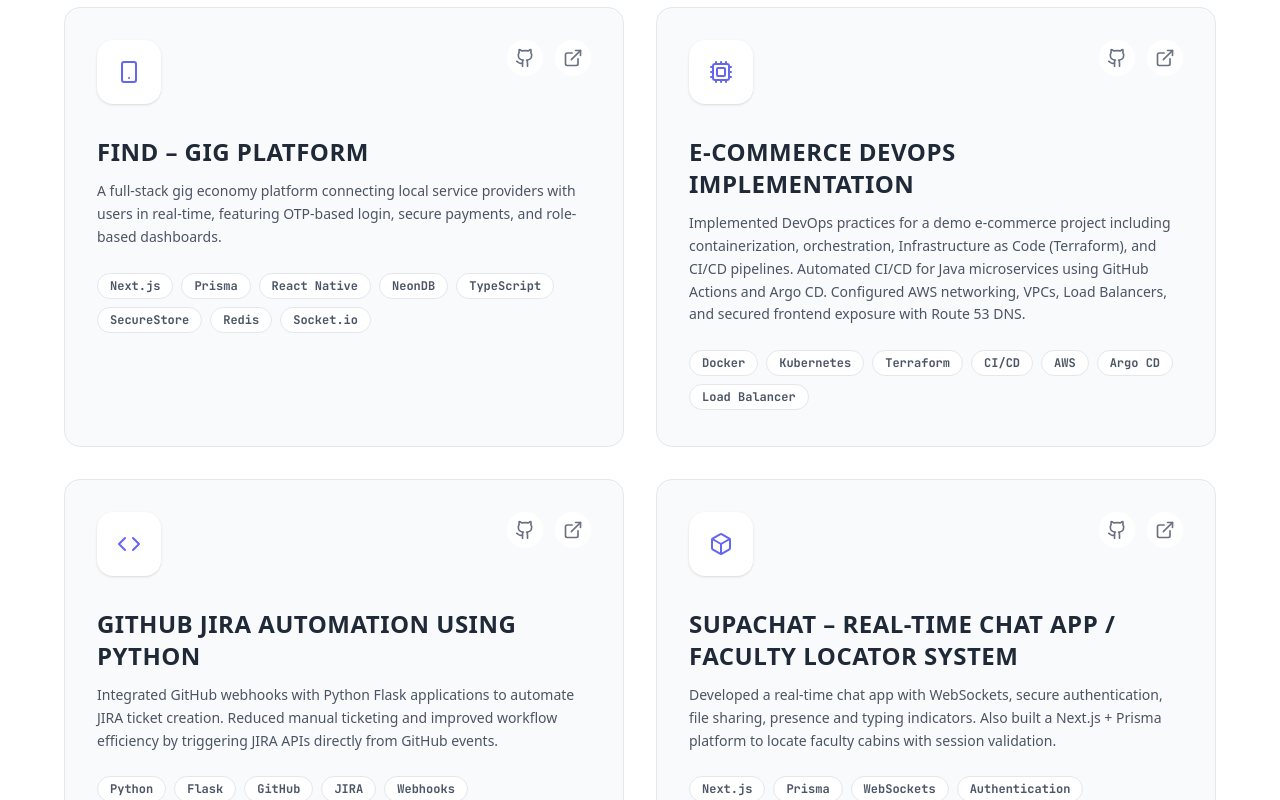
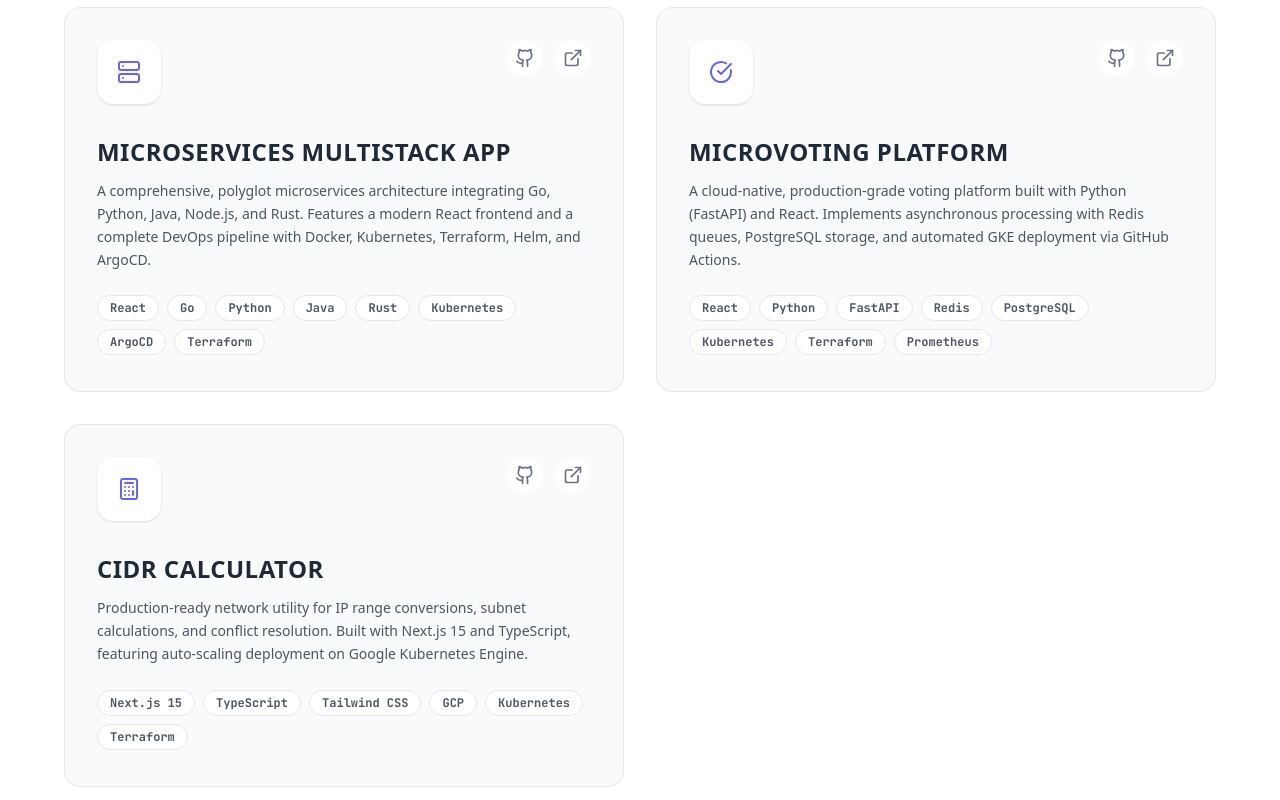
Before and after one commit to shishirshetty77/portfolio-site, a Next.js app: page / in a window 1280 px wide. Shown: the part 2100-2900 px from the top of the page. Built offline with nearby package versions, Linux system fonts and the light colour scheme.

Commit message:
Update projects data

```diff
--- a/src/data/projects.tsx
+++ b/src/data/projects.tsx
@@ -1,7 +1,10 @@
 import {
   Box,
+  Calculator,
+  CheckCircle,
   Code,
   Cpu,
+  Server,
   Smartphone,
 } from 'lucide-react';
 import { ReactNode } from 'react';
@@ -19,64 +22,61 @@
 
 export const projectsData: Project[] = [
   {
-    title: 'Find – Gig Platform',
+    title: 'Microservices Multistack App',
     description:
-      'A full-stack gig economy platform connecting local service providers with users in real-time, featuring OTP-based login, secure payments, and role-based dashboards.',
+      'A comprehensive, polyglot microservices architecture integrating Go, Python, Java, Node.js, and Rust. Features a modern React frontend and a complete DevOps pipeline with Docker, Kubernetes, Terraform, Helm, and ArgoCD.',
     technologies: [
-      'Next.js',
-      'Prisma',
-      'React Native',
-      'NeonDB',
-      'TypeScript',
-      'SecureStore',
-      'Redis',
-      'Socket.io',
+      'React',
+      'Go',
+      'Python',
+      'Java',
+      'Rust',
+      'Kubernetes',
+      'ArgoCD',
+      'Terraform',
     ],
-    github: 'https://github.com/shishirshetty',
-    demo: 'https://findonspot.com',
+    github: 'https://github.com/shishirshetty77/microservices-multistack-app',
+    demo: 'https://github.com/shishirshetty77/microservices-multistack-app', // No live demo listed, pointing to repo
     featured: true,
-    icon: <Smartphone className="w-6 h-6" />,
-    gradient: 'from-emerald-400 to-cyan-400',
-  },
-  {
-    title: 'E-COMMERCE DEVOPS IMPLEMENTATION',
-    description:
-      'Implemented DevOps practices for a demo e-commerce project including containerization, orchestration, Infrastructure as Code (Terraform), and CI/CD pipelines. Automated CI/CD for Java microservices using GitHub Actions and Argo CD. Configured AWS networking, VPCs, Load Balancers, and secured frontend exposure with Route 53 DNS.',
-    technologies: [
-      'Docker',
-      'Kubernetes',
-      'Terraform',
-      'CI/CD',
-      'AWS',
-      'Argo CD',
-      'Load Balancer',
-    ],
-    github: 'https://github.com/shishirshetty/ecommerce-devops',
-    demo: 'https://demo.com/ecommerce',
-    featured: false,
-    icon: <Cpu className="w-6 h-6" />,
+    icon: <Server className="w-6 h-6" />,
     gradient: 'from-blue-400 to-indigo-400',
   },
   {
-    title: 'GITHUB JIRA Automation using Python',
+    title: 'Microvoting Platform',
     description:
-      'Integrated GitHub webhooks with Python Flask applications to automate JIRA ticket creation. Reduced manual ticketing and improved workflow efficiency by triggering JIRA APIs directly from GitHub events.',
-    technologies: ['Python', 'Flask', 'GitHub', 'JIRA', 'Webhooks'],
-    github: 'https://github.com/shishirshetty/github-jira-automation',
-    demo: 'https://demo.com/github-jira',
-    featured: false,
-    icon: <Code className="w-6 h-6" />,
-    gradient: 'from-green-400 to-teal-400',
+      'A cloud-native, production-grade voting platform built with Python (FastAPI) and React. Implements asynchronous processing with Redis queues, PostgreSQL storage, and automated GKE deployment via GitHub Actions.',
+    technologies: [
+      'React',
+      'Python',
+      'FastAPI',
+      'Redis',
+      'PostgreSQL',
+      'Kubernetes',
+      'Terraform',
+      'Prometheus',
+    ],
+    github: 'https://github.com/shishirshetty77/microvoting-platform',
+    demo: 'https://github.com/shishirshetty77/microvoting-platform', // No live demo listed
+    featured: true,
+    icon: <CheckCircle className="w-6 h-6" />,
+    gradient: 'from-emerald-400 to-teal-400',
   },
   {
-    title: 'SUPACHAT – Real-time Chat App / Faculty Locator System',
+    title: 'CIDR Calculator',
     description:
-      'Developed a real-time chat app with WebSockets, secure authentication, file sharing, presence and typing indicators. Also built a Next.js + Prisma platform to locate faculty cabins with session validation.',
-    technologies: ['Next.js', 'Prisma', 'WebSockets', 'Authentication', 'File Sharing'],
-    github: 'https://github.com/shishirshetty77/Supachat',
-    demo: 'https://nittetrail.vercel.app/',
-    featured: false,
-    icon: <Box className="w-6 h-6" />,
+      'Production-ready network utility for IP range conversions, subnet calculations, and conflict resolution. Built with Next.js 15 and TypeScript, featuring auto-scaling deployment on Google Kubernetes Engine.',
+    technologies: [
+      'Next.js 15',
+      'TypeScript',
+      'Tailwind CSS',
+      'GCP',
+      'Kubernetes',
+      'Terraform',
+    ],
+    github: 'https://github.com/shishirshetty77/cidr-calculator',
+    demo: 'https://cidr-calculator.vercel.app/',
+    featured: true,
+    icon: <Calculator className="w-6 h-6" />,
     gradient: 'from-purple-400 to-pink-400',
   },
 ];
```
